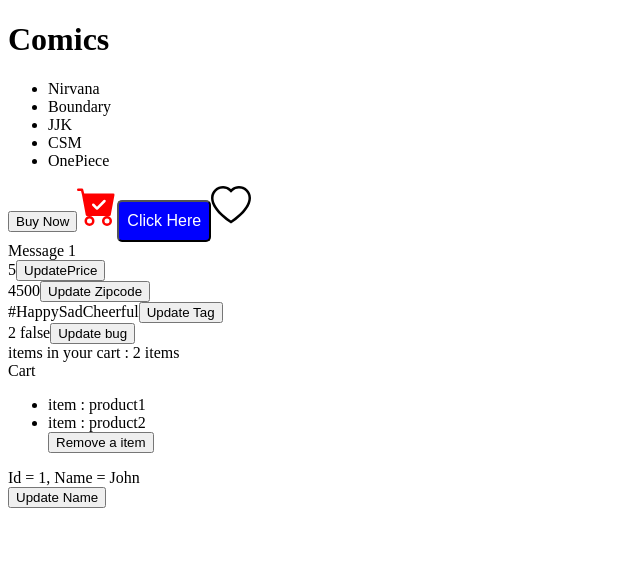
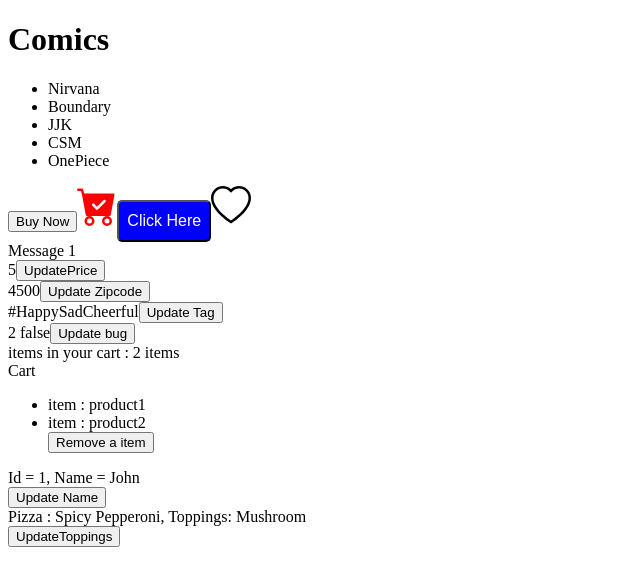
Before and after one commit to animesh0701/comic_app, a React (Vite) app: page / in a window 1280 px wide. Shown: the top 586 px of the page, without its empty margins (0-640 px from the left). Built offline with nearby package versions, Linux system fonts and the light colour scheme; the HTML template or start-up script is replaced by a standard one.

Commit message:
Exercise2

```diff
--- a/src/App.tsx
+++ b/src/App.tsx
@@ -14,6 +14,7 @@ import UpdateBug from "./components/UpdateBug";
 import Navbar from "./components/Navbar";
 import Cart from "./components/Cart";
 import UpdateName from "./components/UpdateName";
+import UpdateToppings from "./components/UpdateToppings";
 const comics = ["Nirvana", "Boundary", "JJK", "CSM", "OnePiece"];
 
 const handleSelectItem = (item: string) => {
@@ -56,6 +57,7 @@ function App() {
       <Cart items={cartItem} clickHandler={HandleClick} />
 
       <UpdateName />
+      <UpdateToppings />
     </div>
   );
 }
--- /dev/null
+++ b/src/components/UpdateToppings.tsx
@@ -0,0 +1,23 @@
+import React, { useState } from "react";
+
+const UpdateToppings = () => {
+  const [pizza, setPizza] = useState({
+    name: "Spicy Pepperoni",
+    topping: ["Mushroom"],
+  });
+
+  const clickHandler = () => {
+    setPizza({ ...pizza, topping: [...pizza.topping, "Cheese"] });
+  };
+
+  return (
+    <div>
+      <div>
+        Pizza : {pizza.name}, Toppings: {pizza.topping}
+      </div>
+      <button onClick={clickHandler}>UpdateToppings</button>
+    </div>
+  );
+};
+
+export default UpdateToppings;
```
